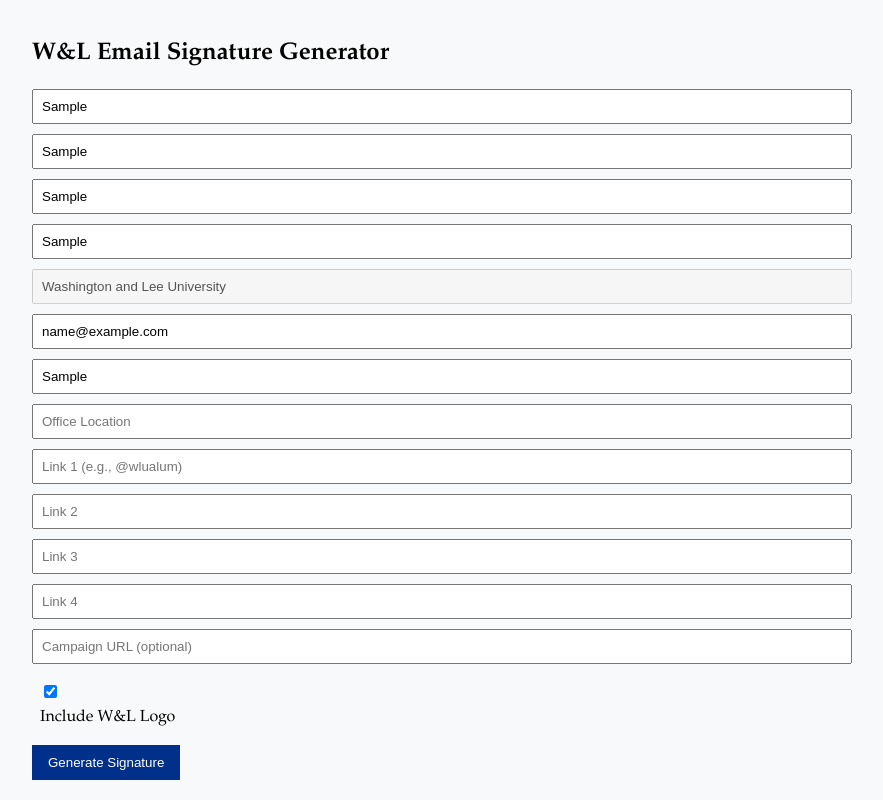
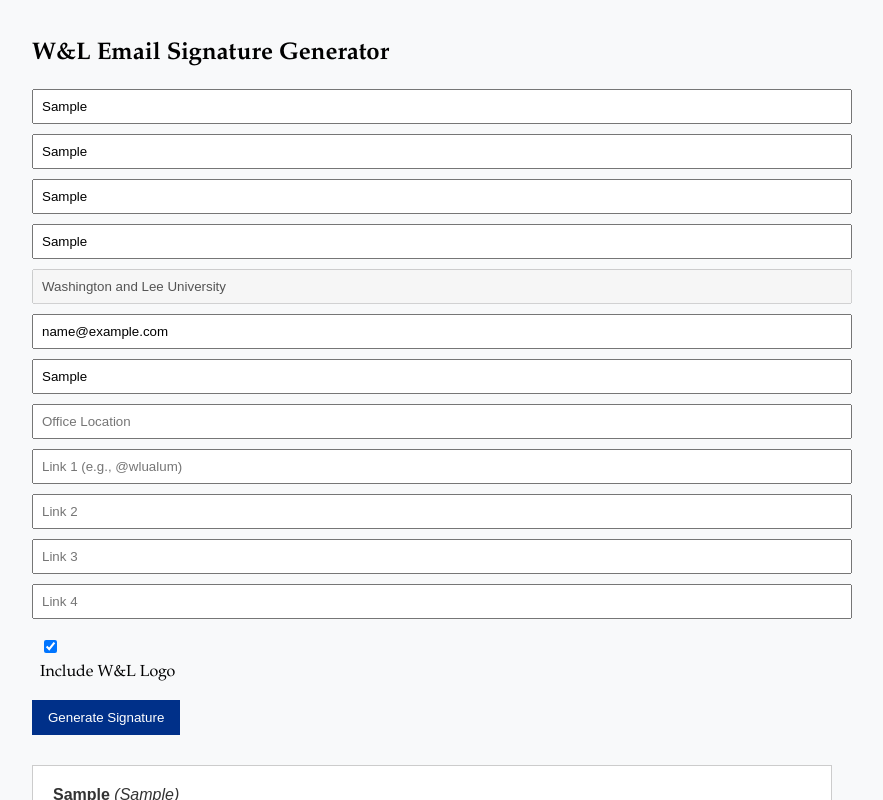
Before and after one commit to atmeeker/signature-generator, a plain HTML site: page index.html in a window 1280 px wide. Both pictures are taken after typing "Sample", "Sample", "Sample", "Sample", "name@example.com", "Sample" into the empty fields and a click on the button "Generate Signature". Shown: the top 800 px of the page, without its empty margins (208-1091 px from the left). Drawn offline with Linux system fonts and the light colour scheme.

Commit message:
Update index.html

```diff
--- a/index.html
+++ b/index.html
@@ -3,7 +3,7 @@
 <head>
   <meta charset="UTF-8" />
   <meta name="viewport" content="width=device-width, initial-scale=1.0" />
-  <title>W&L Advancement Signature Generator</title>
+  <title>W&L Signature Generator</title>
   <style>
     body {
       font-family: Palatino, Arial, serif;
@@ -62,7 +62,6 @@
   <input id="link2" placeholder="Link 2" />
   <input id="link3" placeholder="Link 3" />
   <input id="link4" placeholder="Link 4" />
-  <input id="campaign" placeholder="Campaign URL (optional)" />
   <label><input type="checkbox" id="includeLogo" checked /> Include W&L Logo</label>
 
   <button onclick="generateSignature()">Generate Signature</button>
@@ -82,20 +81,17 @@
       const phone = document.getElementById("phone").value;
       const location = document.getElementById("location").value;
       const includeLogo = document.getElementById("includeLogo").checked;
-      const campaign = document.getElementById("campaign").value;
       const links = ["link1", "link2", "link3", "link4"].map(id => document.getElementById(id).value).filter(Boolean);
 
       const linkHtml = links.map(l => `<a href="${l.startsWith('http') ? l : '#'}" style="color:#003089; text-decoration:none; font-weight: bold;">${l}</a>`).join(" | ");
 
-      const logoHTML = includeLogo ? `<tr><td colspan='2' style="padding-top: 10px;"><img src="https://raw.githubusercontent.com/YOUR-GITHUB-USERNAME/YOUR-REPO-NAME/main/TRIDENT-wlublue.png" alt="W&L logo" style="width: 200px; height: auto;" /></td></tr>` : "";
-
-      const campaignHTML = campaign ? `<div style='font-style: italic; font-size: 13px; margin-top: 6px;'>Learn more at <a href='${campaign}' style='color: #003089;'>${campaign}</a>.</div>` : "";
+      const logoHTML = includeLogo ? `<tr><td colspan='2' style="padding-top: 10px;"><a href="https://campaign.wlu.edu" target="_blank"><img src="https://raw.githubusercontent.com/atmeeker/signature-generator/refs/heads/main/LLC_horizontal.png" alt="W&L logo" style="width: 200px; height: auto;" /></a></td></tr>` : "";
 
       const signatureHTML = `
         <table cellpadding="0" cellspacing="0" style="font-family: Palatino, Arial, serif; font-size: 14px; color: #333;">
           <tr>
             <td colspan="2">
-              <div style="font-family: Arial, sans-serif; font-weight: bold; font-size: 16px; color: #003089;">
+              <div style="font-family: Arial, sans-serif; font-weight: bold; font-size: 16px; color: #333333;">
                 ${name}${pronouns ? ` <span style='font-style: italic; font-weight: normal;'>(${pronouns})</span>` : ""}
               </div>
               <div style="font-weight: bold; color: #333333;">${title}</div>
@@ -109,7 +105,7 @@
           </tr>
           ${logoHTML}
         </table>
-        ${campaignHTML}
+        <div style='font-style: italic; font-size: 13px; margin-top: 6px;'>Learn more at <a href='https://campaign.wlu.edu' style='color: #003089;'>campaign.wlu.edu</a>.</div>
       `;
 
       document.getElementById("signature-preview").innerHTML = signatureHTML;
```
